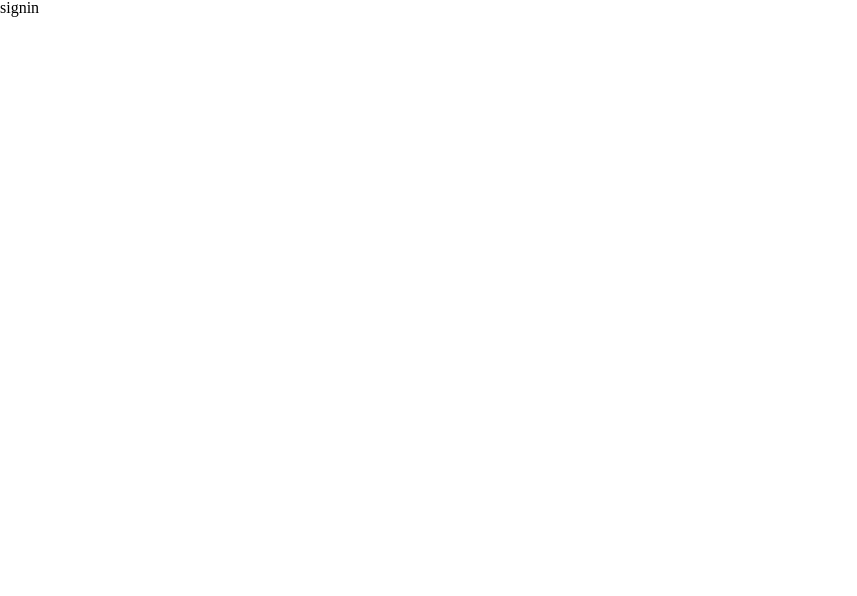
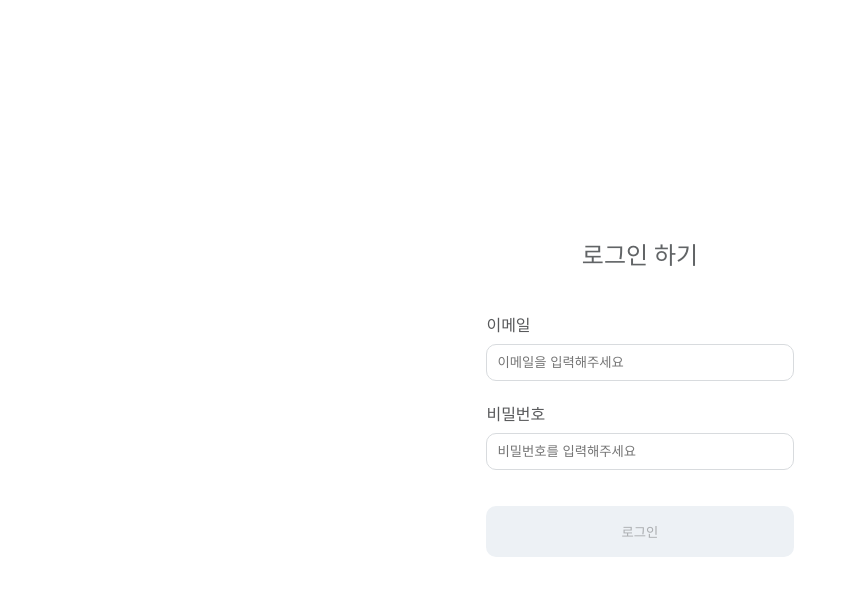
Before and after one commit to totter15/wanted-pre-onboarding-frontend, a React (Create React App) app: page /signin in a window 1280 px wide. Shown: the top 596 px of the page, without its empty margins (0-857 px from the left). Built offline with nearby package versions, Linux system fonts and the light colour scheme.

Commit message:
[Feat] : 로그인 페이지 제작
- 로그인 성공시 localstorage에 토큰 저장
- 토큰이 있을경우 로그인/회원가입 페이지에서 todo페이지로 이동

```diff
--- a/src/App.js
+++ b/src/App.js
@@ -3,8 +3,10 @@ import { createBrowserRouter, RouterProvider } from 'react-router-dom';
 import Home from './Home';
 import Signup from './Signup';
 import Signin from './Signin';
+import Todo from './Todo';
 
 function App() {
+	const token = localStorage.getItem('token');
 	const router = createBrowserRouter([
 		{
 			path: '/',
@@ -13,11 +15,15 @@ function App() {
 		},
 		{
 			path: '/signup',
-			element: <Signup />,
+			element: token ? <Todo /> : <Signup />,
 		},
 		{
 			path: '/signin',
-			element: <Signin />,
+			element: token ? <Todo /> : <Signin />,
+		},
+		{
+			path: '/todo',
+			element: <Todo />,
 		},
 	]);
 
--- a/src/Signin.js
+++ b/src/Signin.js
@@ -1,5 +1,86 @@
+import { useState } from 'react';
+import './signin.scss';
+import { signIn } from './api/auth';
+import { useNavigate } from 'react-router-dom';
+import client from './api/client';
+
 function Signin() {
-	return <div>signin</div>;
+	const navigate = useNavigate();
+	const [input, setInput] = useState({
+		email: '',
+		password: '',
+	});
+	const { email, password } = input;
+
+	function onChangeHandler(e) {
+		const { value, name } = e.target ?? {};
+		setInput({ ...input, [name]: value });
+	}
+
+	async function signinHandler(e) {
+		e.preventDefault();
+
+		try {
+			const { email, password } = input;
+			const data = await signIn({ email, password });
+
+			if (data.status === 200) {
+				const { access_token } = data.data;
+
+				//로컬스토리지 저장
+				localStorage.setItem('token', access_token);
+				//header에 default 토큰 저장
+				client.defaults.headers.common[
+					'Authorization'
+				] = `Bearer ${access_token}`;
+
+				navigate('/todo');
+			}
+		} catch (e) {
+			if (e.toJSON().status === 404 || e.toJSON().status === 401)
+				alert('해당 사용자가 존재하지 않습니다.');
+		}
+	}
+
+	const disabled = !input.email.includes('@') || input.password.length < 8;
+
+	return (
+		<main className='signin'>
+			<h1 className='signin__title'>로그인 하기</h1>
+			<form className='signin__form'>
+				<div className='signin__input'>
+					<label htmlFor='email'>이메일</label>
+					<input
+						id='email'
+						data-testid='email-input'
+						placeholder='이메일을 입력해주세요'
+						name='email'
+						value={email}
+						onChange={onChangeHandler}
+					/>
+				</div>
+				<div className='signin__input'>
+					<label htmlFor='password'>비밀번호</label>
+					<input
+						id='password'
+						data-testid='password-input'
+						placeholder='비밀번호를 입력해주세요'
+						name='password'
+						value={password}
+						onChange={onChangeHandler}
+					/>
+				</div>
+				<button
+					onClick={signinHandler}
+					disabled={disabled}
+					data-testid='signin-button'
+					className='signin__button'
+				>
+					로그인
+				</button>
+			</form>
+		</main>
+	);
 }
 
 export default Signin;
--- /dev/null
+++ b/src/Todo.js
@@ -0,0 +1,5 @@
+function Todo() {
+	return <div>Todo</div>;
+}
+
+export default Todo;
--- a/src/api/auth.js
+++ b/src/api/auth.js
@@ -1,16 +1,11 @@
-import axios from 'axios';
-
-const baseURL = 'https://www.pre-onboarding-selection-task.shop/auth';
-const client = axios.create({
-	baseURL,
-});
+import client from './client';
 
 export async function signUp({ email, password }) {
-	const data = await client.post('/signup', { email, password });
+	const data = await client.post('auth/signup', { email, password });
 	return data;
 }
 
 export async function signIn({ email, password }) {
-	const data = await client.post('/signin', { email, password });
+	const data = await client.post('auth/signin', { email, password });
 	return data;
 }
--- /dev/null
+++ b/src/api/client.js
@@ -0,0 +1,8 @@
+import axios from 'axios';
+
+const baseURL = 'https://www.pre-onboarding-selection-task.shop/';
+const client = axios.create({
+	baseURL,
+});
+
+export default client;
--- /dev/null
+++ b/src/signin.scss
@@ -0,0 +1,53 @@
+.signin {
+	display: flex;
+	align-items: center;
+	justify-content: center;
+	flex-direction: column;
+	height: 100vh;
+
+	&__title {
+		font-weight: 500;
+		font-size: 1.5rem;
+		margin-bottom: 50px;
+		color: rgb(97, 100, 102);
+		// text-decoration-line: underline;
+	}
+	&__form {
+		width: 24vw;
+	}
+	&__input {
+		margin-bottom: 26px;
+		& > label {
+			display: inline-block;
+			margin-bottom: 10px;
+			color: rgb(88, 89, 91);
+			font-weight: 500;
+		}
+		& > input {
+			border: 1px solid rgb(216, 219, 222);
+			width: 100%;
+			padding: 10px;
+			border-radius: 10px;
+			outline: none;
+			box-sizing: border-box;
+			&:focus {
+				border-color: rgb(150, 164, 177);
+			}
+		}
+	}
+	&__button {
+		cursor: pointer;
+		margin-top: 10px;
+		width: 100%;
+		background-color: rgb(237, 241, 245);
+		padding: 16px 10px;
+		border-radius: 10px;
+		box-sizing: border-box;
+		&:hover {
+			background-color: rgb(220, 228, 235);
+		}
+		&:disabled {
+			background-color: rgb(237, 241, 245);
+		}
+	}
+}
```
